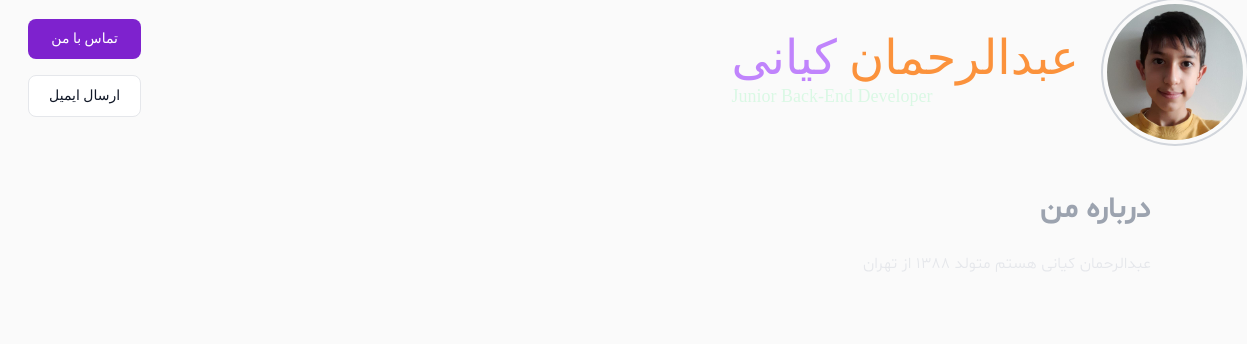
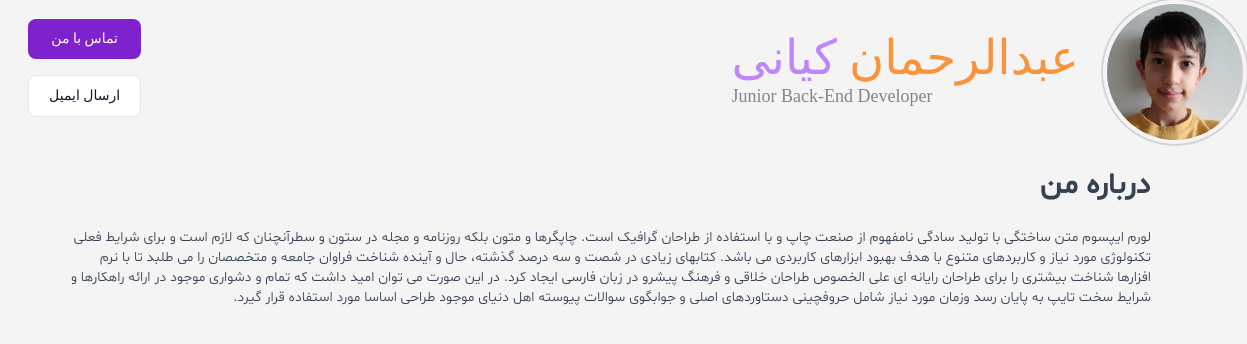
Before and after one commit to abdoki7788/abdoki7788.github.io, a website: page src/index.html in a window 1280 px wide. Shown: the part 120-464 px from the top of the page, 33-1280 px from the left. Drawn offline with nearby package versions, Linux system fonts and the light colour scheme; files that its build step writes are made by us from their sources; a web font is replaced by a local one.

Commit message:
about me design completed(perhaps)

```diff
--- a/src/index.html
+++ b/src/index.html
@@ -10,7 +10,7 @@
     <title>عبدالرحمان کیانی | برنامه نویس بک اند</title>
 </head>
 
-<body class="bg-neutral-50 dark:bg-slate-800">
+<body class="bg-zinc-100 dark:bg-slate-800">
     <nav class="bg-transparent w-full z-20 top-0 left-0 shadow-lg dark:border-gray-700">
         <div class="max-w-screen-xl flex flex-wrap items-center justify-between mx-auto p-4">
             <a href="https://flowbite.com/" class="flex items-center">
@@ -77,7 +77,7 @@
                 <div class="flex flex-col justify-center mx-6">
                     <h1 class="font-ravi text-gray-700 dark:text-gray-300 text-5xl"><span
                             class="text-orange-400">عبدالرحمان</span> <span class="text-purple-400">کیانی</span></h1>
-                    <span class="font-ravi text-green-200 opacity-50 self-end text-lg">Junior Back-End Developer</span>
+                    <span class="font-ravi text-gray-900 dark:text-green-200 opacity-50 self-end text-lg">Junior Back-End Developer</span>
                 </div>
             </div>
             <div id="profile-left" class="flex flex-row-reverse justify-between items-center">
@@ -102,13 +102,18 @@
                 </div>
             </div>
         </div>
-        <div id="about" class="flex flex-col md:px-24 mt-12">
-            <h2 class="text-3xl text-gray-400 font-shabnam-bold">
+        <div id="about" class="flex flex-col md:px-24 mt-6">
+            <h2 class="text-3xl text-gray-700 dark:text-gray-400 font-shabnam-bold">
                 درباره من
             </h2>
-            <p class="text-gray-200 font-shabnam-light mt-6">
-                عبدالرحمان کیانی هستم متولد ۱۳۸۸ از تهران
-            </p>
+            <p class="text-gray-700 dark:text-gray-300 text-sm font-shabnam-light mt-6">
+                لورم ایپسوم متن ساختگی با تولید سادگی نامفهوم از صنعت چاپ و با استفاده از طراحان گرافیک است. چاپگرها و
+                متون بلکه روزنامه و مجله در ستون و سطرآنچنان که لازم است و برای شرایط فعلی تکنولوژی مورد نیاز و
+                کاربردهای متنوع با هدف بهبود ابزارهای کاربردی می باشد. کتابهای زیادی در شصت و سه درصد گذشته، حال و آینده
+                شناخت فراوان جامعه و متخصصان را می طلبد تا با نرم افزارها شناخت بیشتری را برای طراحان رایانه ای علی
+                الخصوص طراحان خلاقی و فرهنگ پیشرو در زبان فارسی ایجاد کرد. در این صورت می توان امید داشت که تمام و
+                دشواری موجود در ارائه راهکارها و شرایط سخت تایپ به پایان رسد وزمان مورد نیاز شامل حروفچینی دستاوردهای
+                اصلی و جوابگوی سوالات پیوسته اهل دنیای موجود طراحی اساسا مورد استفاده قرار گیرد. </p>
         </div>
     </main>
     <script src="scripts/dark-mode.js"></script>
```
